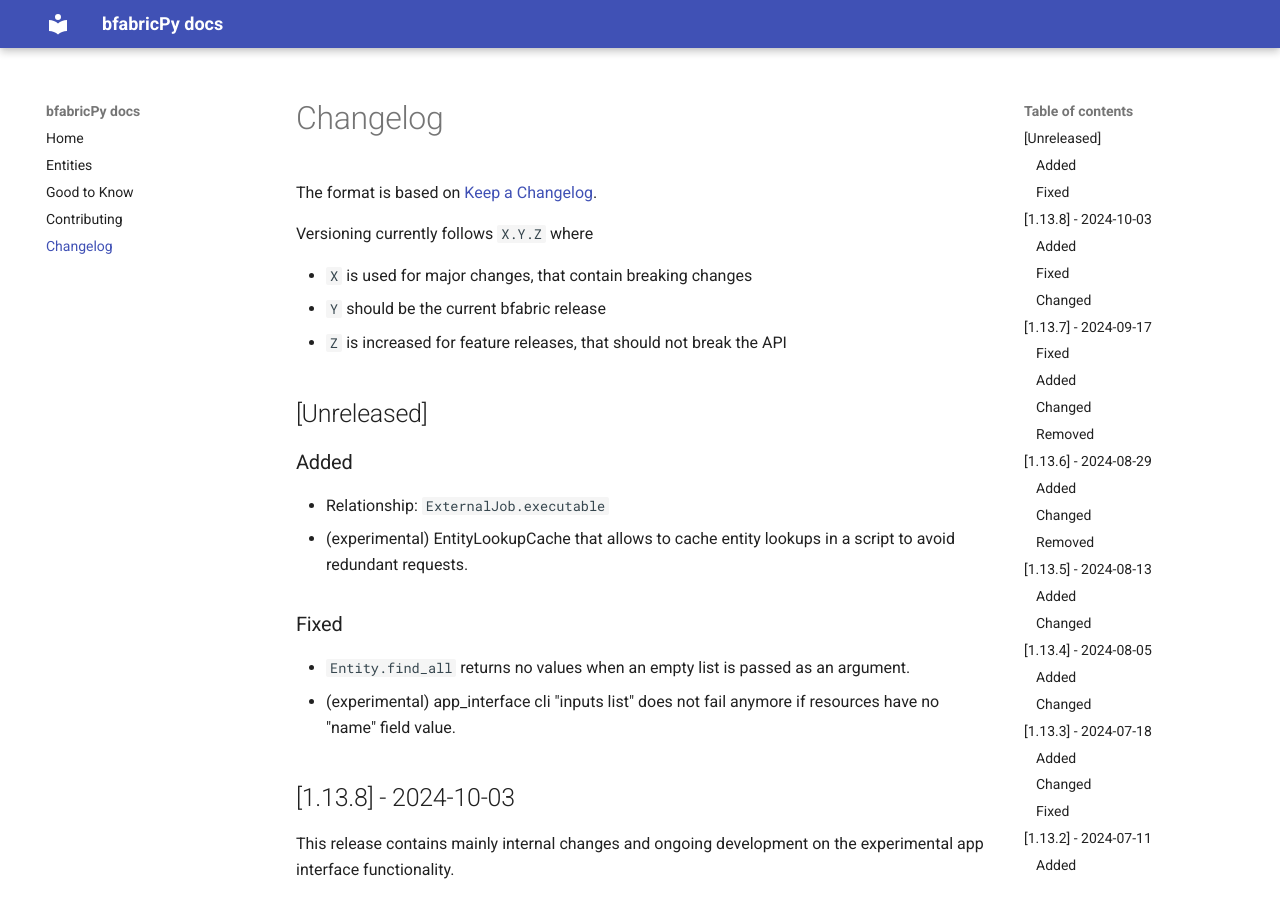
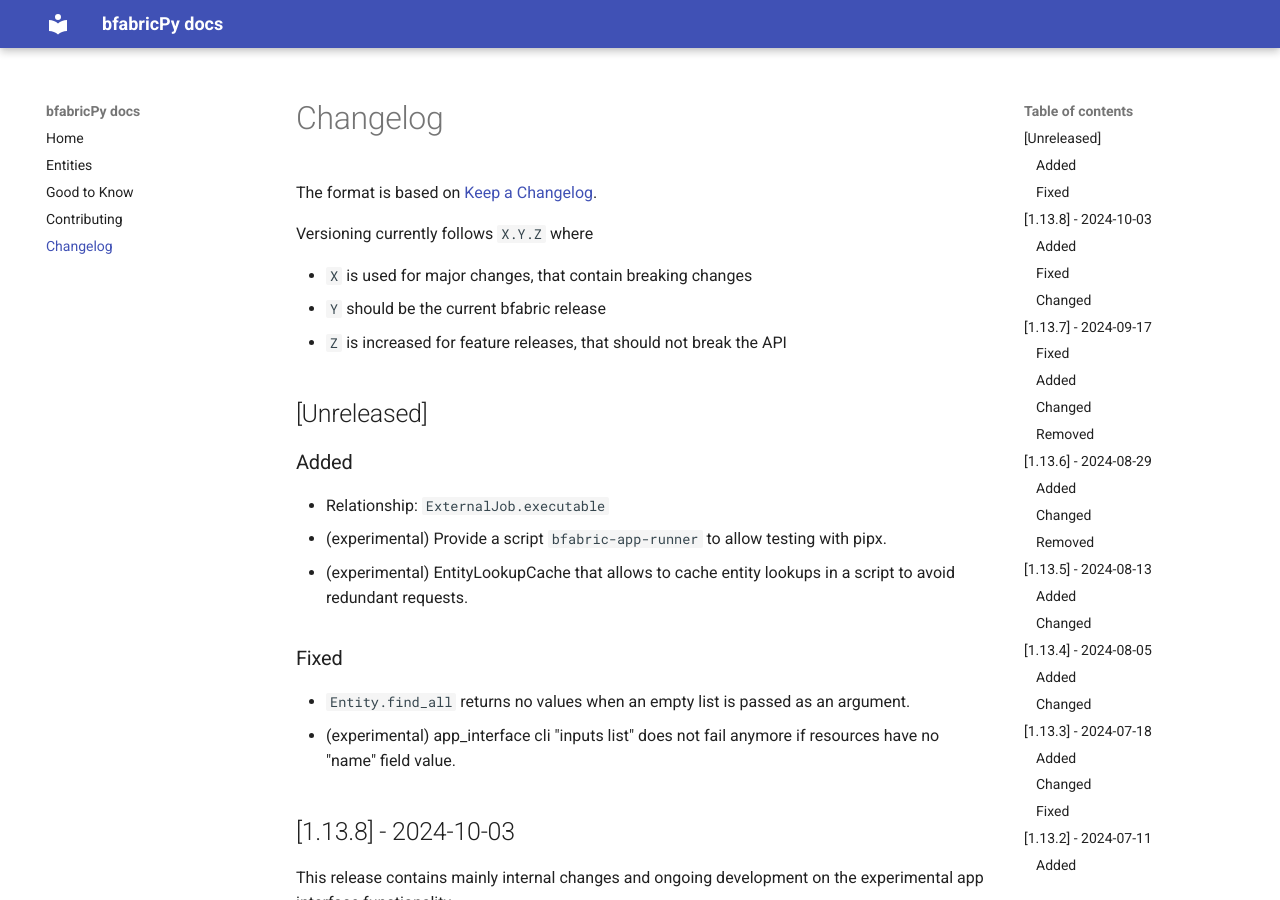
Before and after one commit to fgcz/bfabricPy, an MkDocs documentation site: the page built from docs/changelog.md, in a window 1280 px wide and 900 px high. Built offline with MkDocs 1.6.1 and Material for MkDocs 9.7.7, drawn with Linux system fonts in a browser that asks for light colours.

Commit message:
add script definition

```diff
--- a/docs/changelog.md
+++ b/docs/changelog.md
@@ -13,6 +13,7 @@ Versioning currently follows `X.Y.Z` where
 ### Added
 
 - Relationship: `ExternalJob.executable`
+- (experimental) Provide a script `bfabric-app-runner` to allow testing with pipx.
 - (experimental) EntityLookupCache that allows to cache entity lookups in a script to avoid redundant requests.
 
 ### Fixed
--- a/pyproject.toml
+++ b/pyproject.toml
@@ -78,6 +78,7 @@ Repository = "https://github.com/fgcz/bfabricPy"
 "bfabric_save_workunit_attribute.py"="bfabric_scripts.bfabric_save_workunit_attribute:main"
 "bfabric_save_workflowstep.py"="bfabric_scripts.bfabric_save_workflowstep:main"
 "bfabric_slurm_queue_status.py"="bfabric_scripts.bfabric_slurm_queue_status:main"
+"bfabric-app-runner"="bfabric.experimental.app_interface.cli.__main__:app"
 
 [tool.black]
 line-length = 120
```
